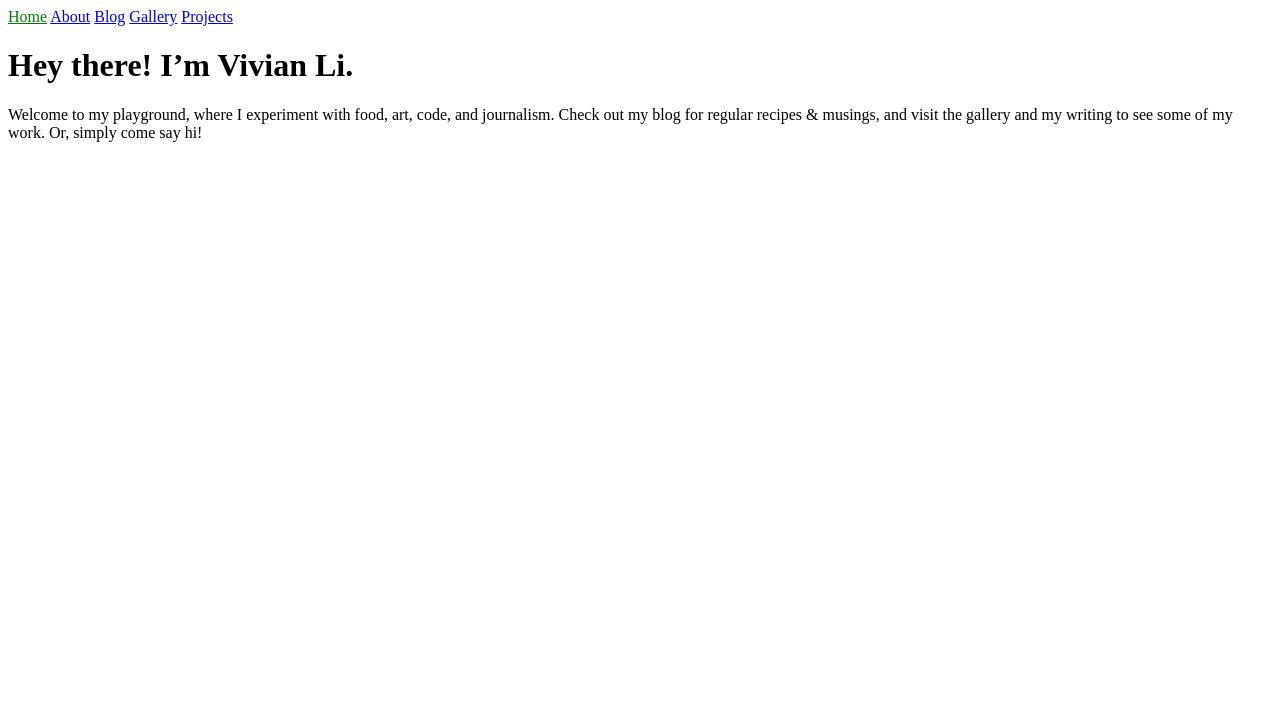
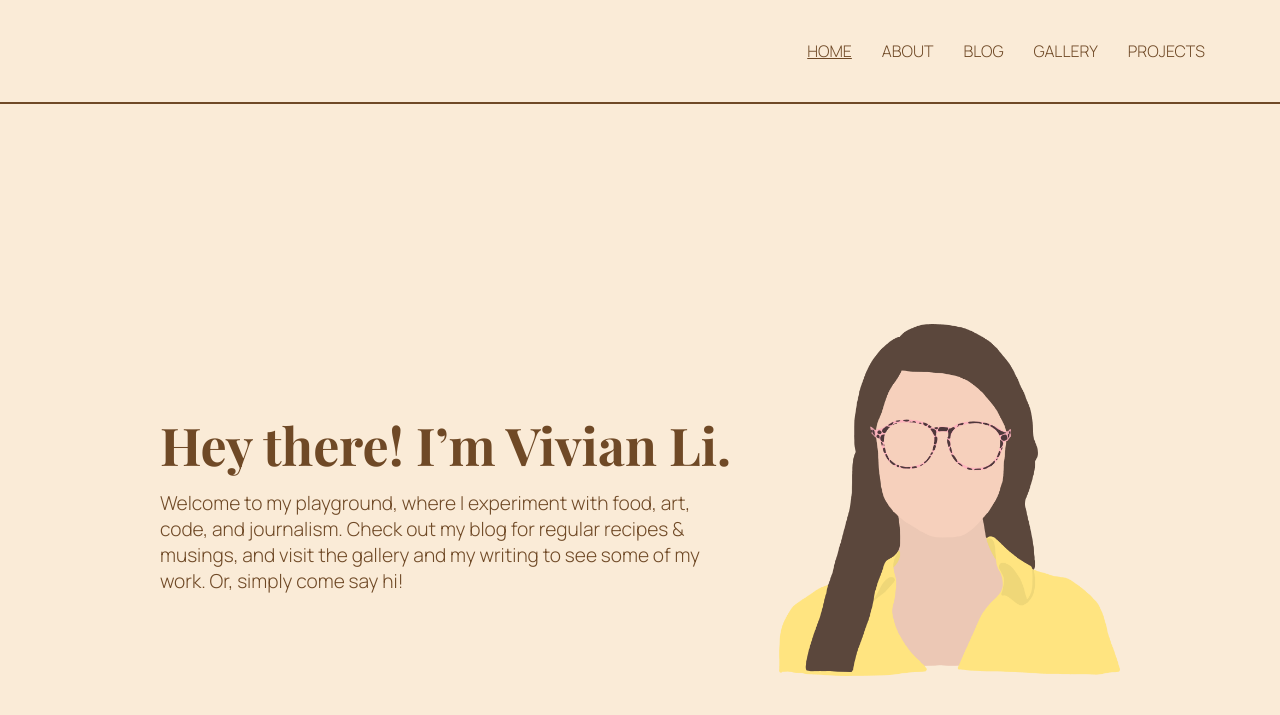
Before and after one commit to vivieli77/vivsdivs, a Jekyll site: the page built from index.html, in a window 1280 px wide. Shown: the top 715 px of the page. Built offline with Jekyll 4.4.1, drawn with Linux system fonts in a browser that asks for light colours.

Commit message:
a lot of stuff

```diff
--- /dev/null
+++ b/_layouts/base.html
@@ -0,0 +1,16 @@
+<!doctype html>
+<html>
+  <head>
+    <meta charset="utf-8">
+    <meta name="viewport" content="width=device-width, initial-scale=1.0" />
+    <meta http-equiv="X-UA-Compatible" content="ie=edge" />
+    <title>{{ page.title }}</title>
+    <link rel="stylesheet" href="/assets/css/styles.css">
+    {% feed_meta %}
+    {% seo %}
+    <link href="https://fonts.googleapis.com/css2?family=Manrope:wght@300&family=Playfair+Display:wght@700&display=swap" rel="stylesheet">
+  </head>
+  <body>
+    {{ content }}
+  </body>
+</html>
--- a/_layouts/default.html
+++ b/_layouts/default.html
@@ -1,18 +1,5 @@
-<!doctype html>
-<html>
-  <head>
-    <meta charset="utf-8">
-    <meta name="viewport" content="width=device-width, initial-scale=1.0" />
-    <meta http-equiv="X-UA-Compatible" content="ie=edge" />
-    <title>{{ page.title }}</title>
-    <link rel="stylesheet" href="/assets/css/styles.css">
-    {% feed_meta %}
-    {% seo %}
-  </head>
-  <body>
-    <div id="app">
-      {% include navigation.html %}
-      {{ content }}
-    </div>
-  </body>
-</html>
+---
+layout: base
+---
+{% include navigation.html %}
+{{ content }}
--- /dev/null
+++ b/_layouts/home.html
@@ -0,0 +1,7 @@
+---
+layout: base
+---
+<div id="home-container">
+  {% include navigation.html %}
+  {{ content }}
+</div>
--- a/_sass/main.scss
+++ b/_sass/main.scss
@@ -1,3 +1,57 @@
+nav {
+  display: flex;
+  font-family: Manrope;
+  font-style: normal;
+  border-bottom: 2px solid #6F4926;
+  justify-content: flex-end;
+  padding-right: 60px;
+  a {
+    text-decoration: none;
+    color: #6F4926;
+    margin: 40px 15px;
+  }
+}
+html, body {
+  height: 100%;
+  margin: 0;
+  padding: 0;
+}
+body {
+  background-color: antiquewhite;
+}
 .current {
-    color: green;
+    text-decoration: underline;
 }
+#home {
+  display: flex;
+  align-items: center;
+  max-width: 60em;
+  margin: auto;
+  flex: 1 0 auto;
+  padding: 1em;
+}
+#text {
+  color: #6F4926;
+  flex: 1.7 0 0;
+  padding-right: 40px;
+  font-family: Manrope;
+  font-style: normal;
+  font-size: 1.2em;
+  h1{
+    font-size: 3.25rem;
+    font-family: Playfair Display;
+    font-style: normal;
+    margin: 0 0 0.2em 0
+  }
+}
+#image {
+  flex: 1 0 0;
+  img {
+    width: 100%;
+  }
+}
+#home-container {
+  display: flex;
+  flex-direction: column;
+  height: 100%;
+}
--- /dev/null
+++ b/index.html
@@ -0,0 +1,12 @@
+---
+layout: home
+title: Home
+---
+
+<div id="home">
+  <div id="text">
+    <h1>Hey there! I’m Vivian Li.</h1>
+    Welcome to my playground, where I experiment with food, art, code, and journalism. Check out my blog for regular recipes & musings, and visit the gallery and my writing to see some of my work. Or, simply come say hi!
+  </div>
+  <div id="image"><img src="assets/head.png"></div>
+</div>
--- a/index.md
+++ /dev/null
@@ -1,6 +0,0 @@
----
-layout: default
-title: Home
----
-# {{"Hey there! I’m Vivian Li."}}
-Welcome to my playground, where I experiment with food, art, code, and journalism. Check out my blog for regular recipes & musings, and visit the gallery and my writing to see some of my work. Or, simply come say hi!
```
Also changed, not shown: _data/navigation.yml (+5 -5 lines), about.html (added, +12 -0 lines), about.md (deleted, +0 -7 lines), package.json (deleted, +0 -22 lines), Gemfile.lock, assets/head.png (renamed from head.png), 1 other file.
